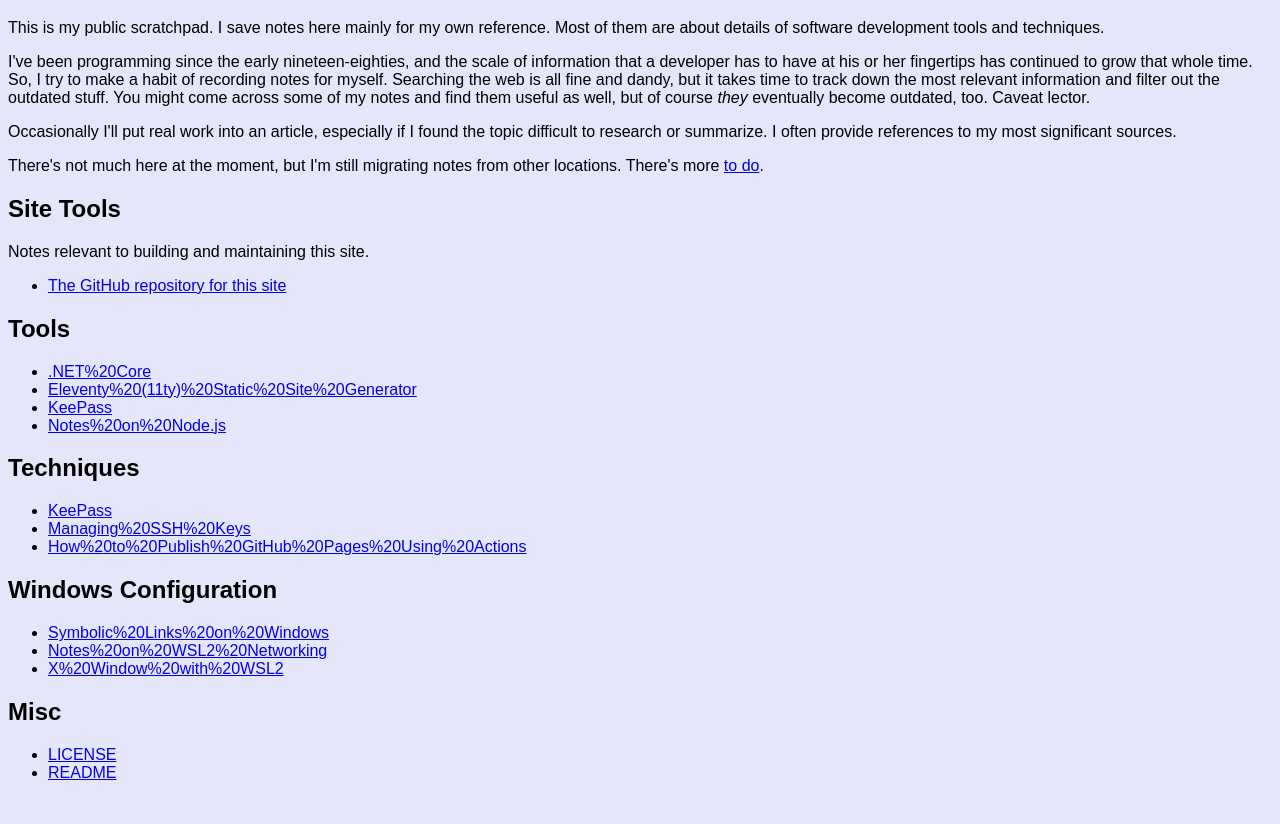
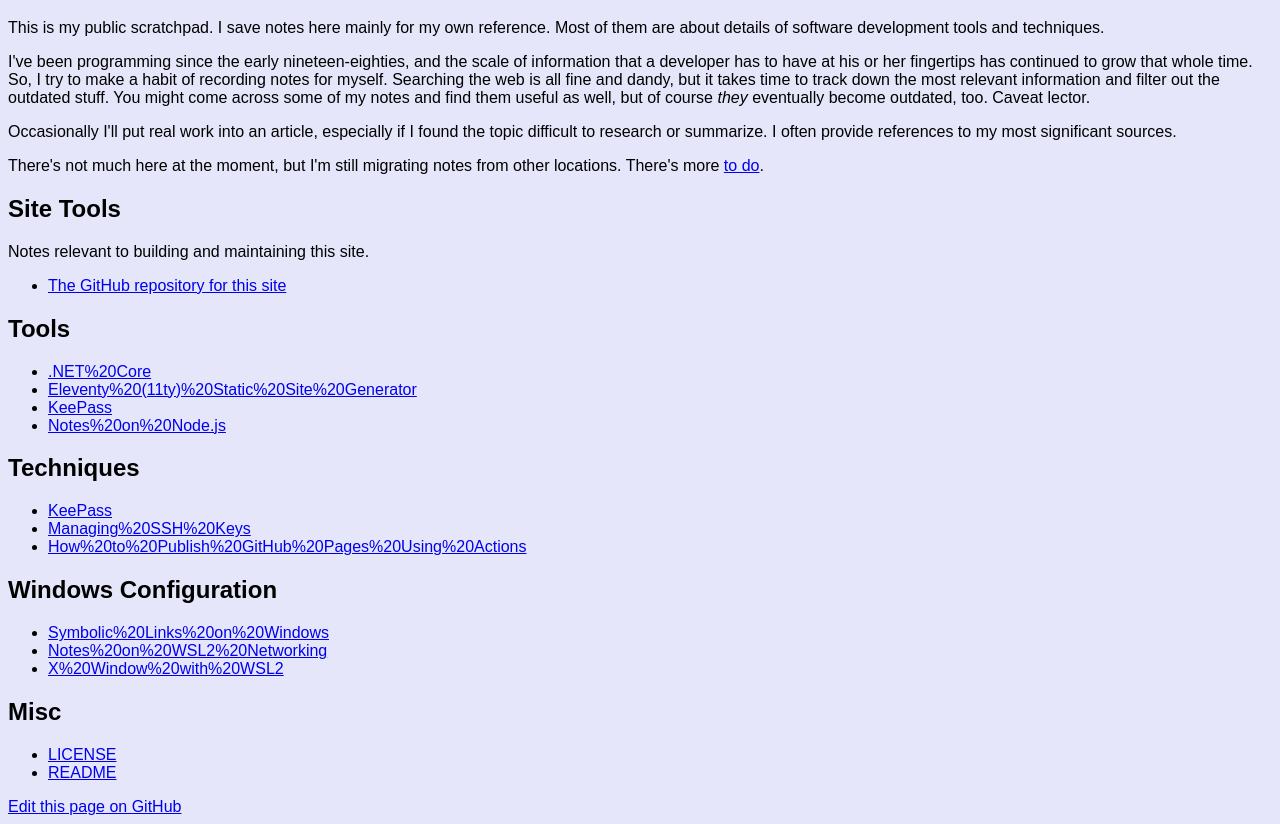
Before and after one commit to dwmuller/dwmuller.github.io, an Eleventy site: page src/index.md in a window 1280 px wide. Shown: the part 61-885 px from the top of the page. Before the commit the page ends 859 px from the top, so only its background shows below. Built offline with nearby package versions, Linux system fonts and the light colour scheme; Eleventy itself is replaced by a stand-in of ours; files that its build step writes are made by us from their sources.

Commit message:
Added link to page source on GitHub.

```diff
--- a/src/_includes/base.html
+++ b/src/_includes/base.html
@@ -8,5 +8,8 @@
     </head>
     <body>
         {{ content | safe }}
+        <footer>
+        <a href="https://github.com/dwmuller/dwmuller.github.io/blob/main/{{ page.inputPath }}">Edit this page on GitHub</a>
+        </footer>
     </body>
 </html>
```
